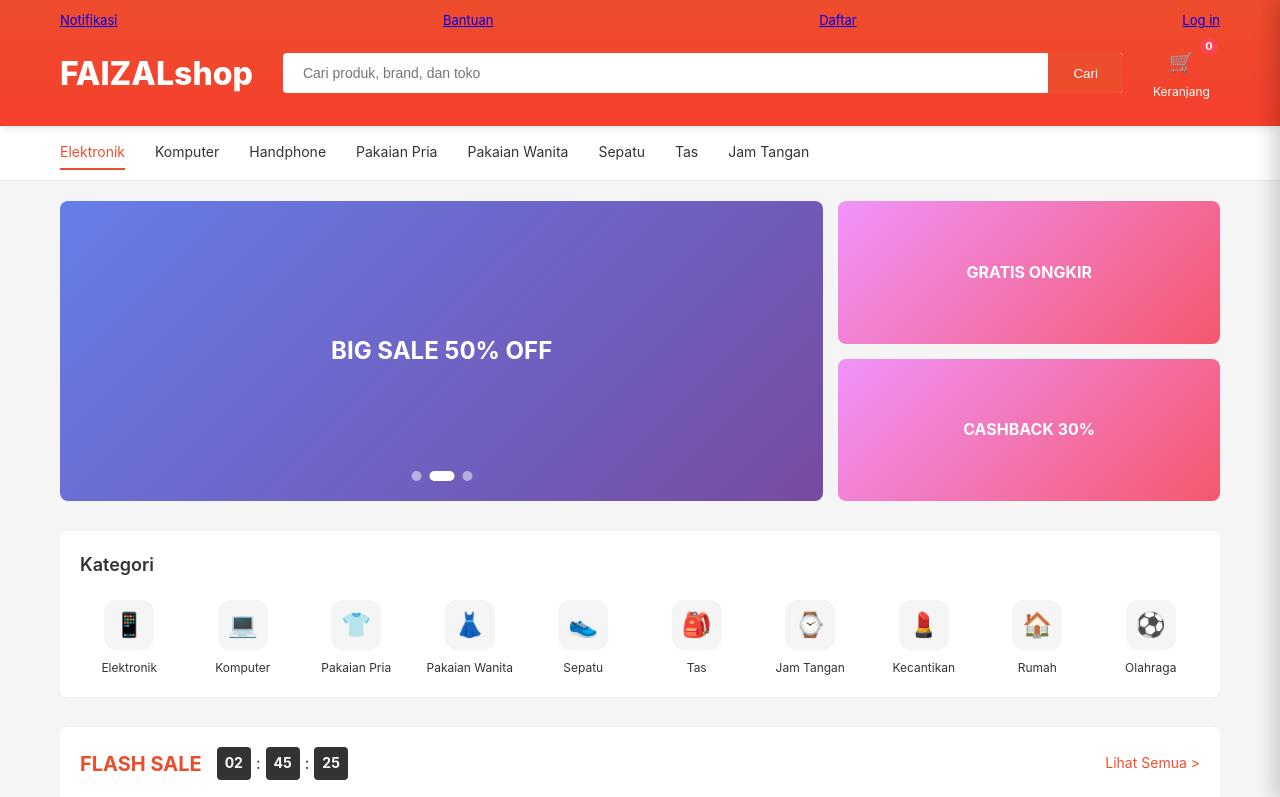
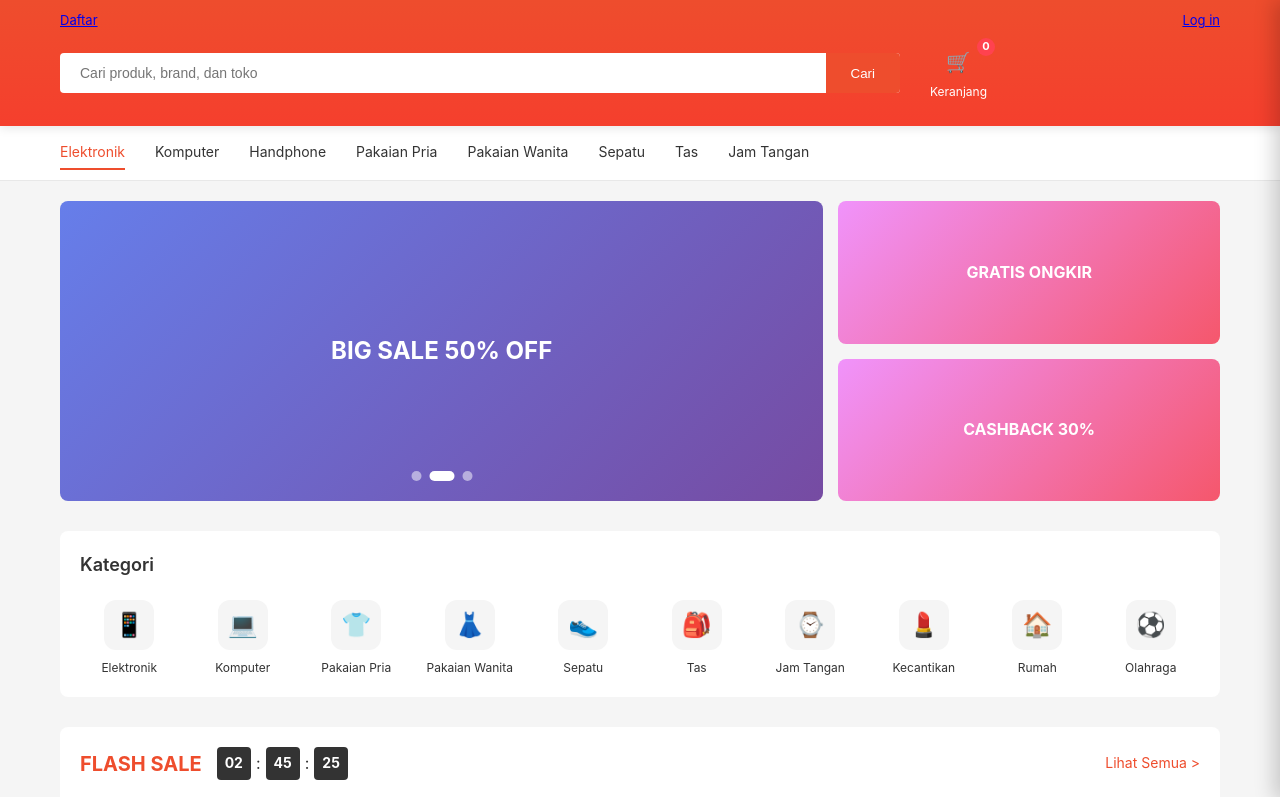
Before and after one commit to 1Rumah/FaizalShope, a plain HTML site: page index.html in a window 1280 px wide. Shown: the top 797 px of the page. Drawn offline with Linux system fonts and the light colour scheme.

Commit message:
Remove notification and help links from header

```diff
--- a/index.html
+++ b/index.html
@@ -856,14 +856,14 @@
     <!-- Header -->
     <header class="header">
         <div class="header-top">
-                <a href="#">Notifikasi</a>
-                <a href="#">Bantuan</a>
+
+
                 <a href="#">Daftar</a>
                 <a href="#">Log in</a>
             </div>
 
         <div class="header-main">
-            <a href="#" class="logo">FAIZALshop</a>
+
             <div class="search-bar">
                 <input type="text" class="search-input" placeholder="Cari produk, brand, dan toko">
                 <button class="search-btn">Cari</button>
```
